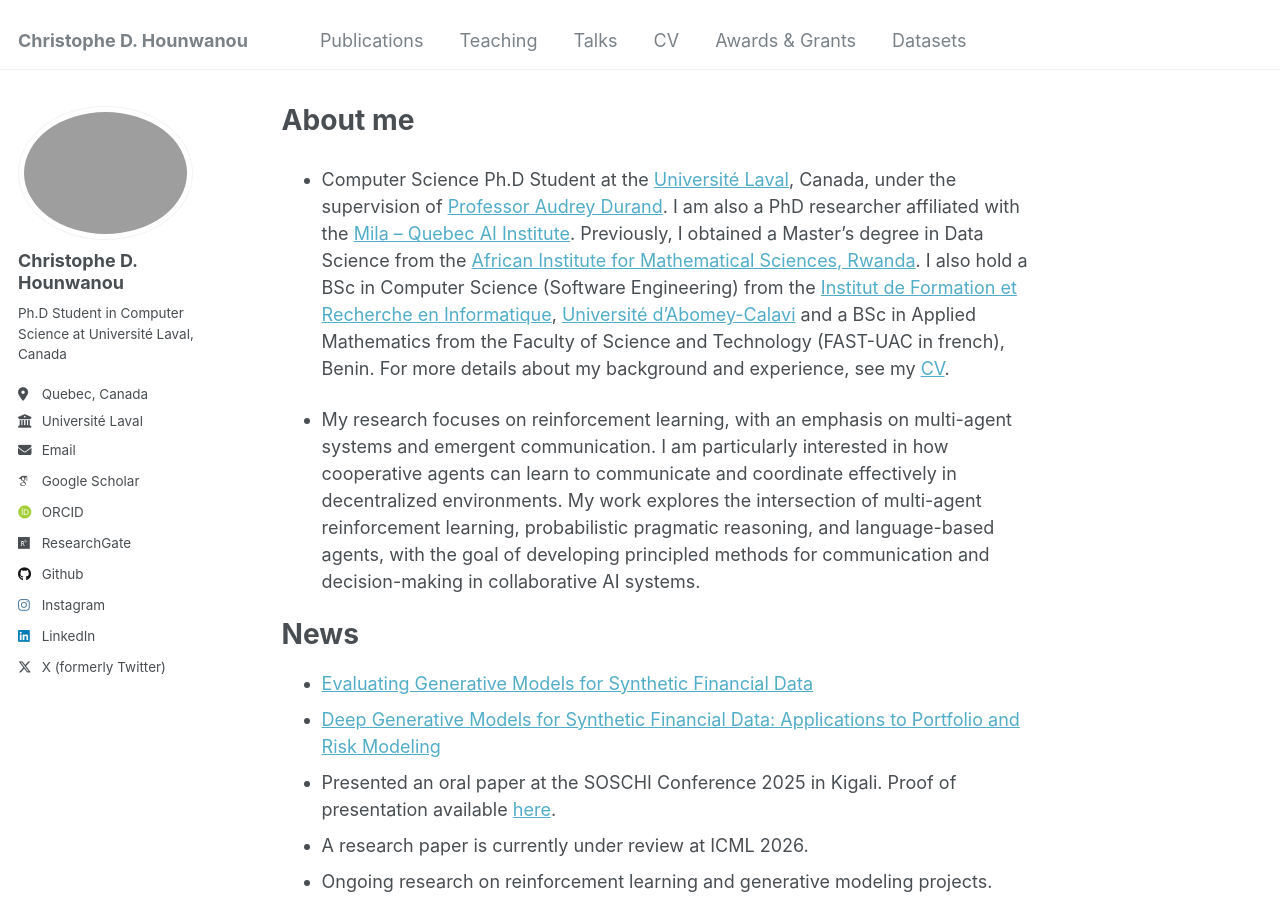
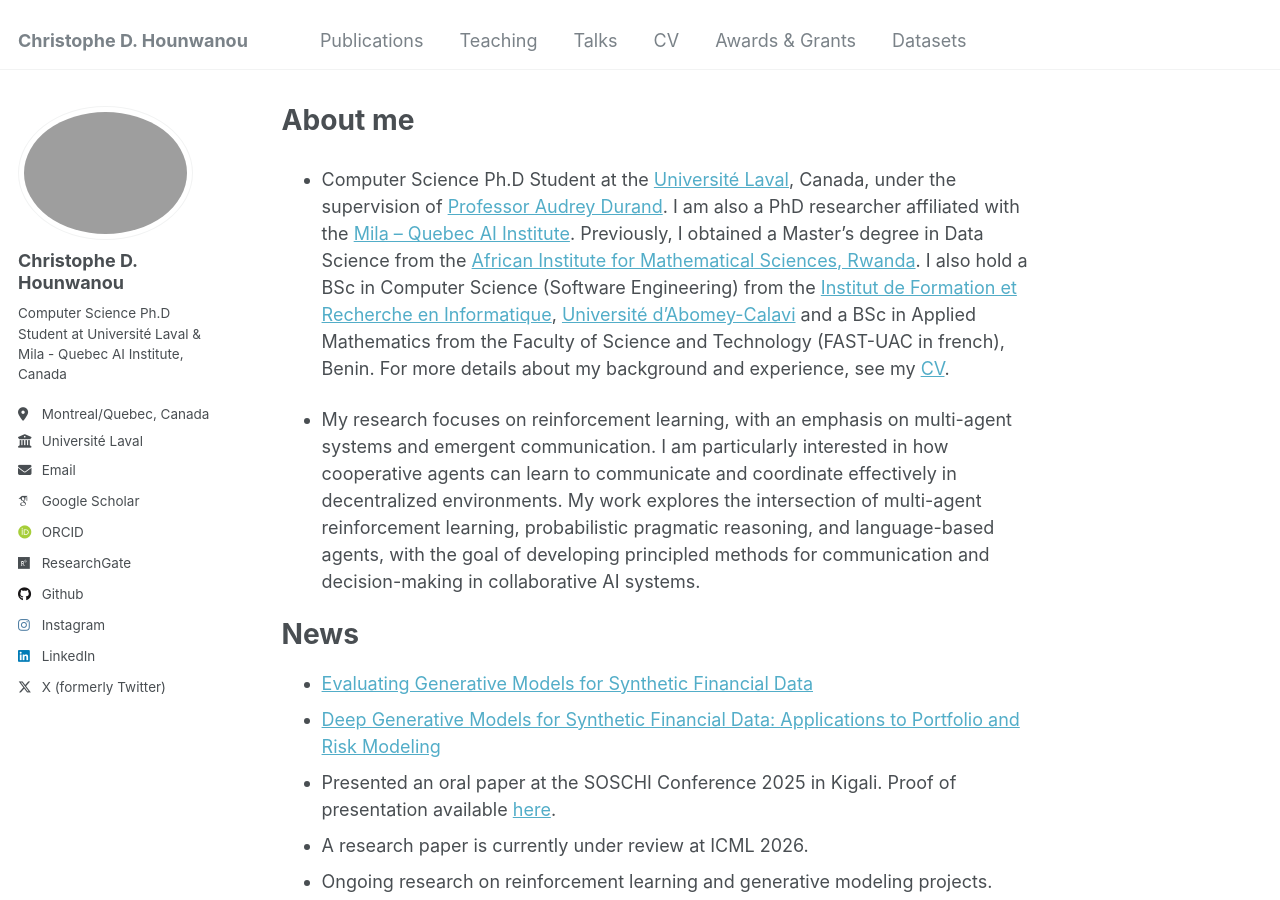
Before and after one commit to chrishounwanou/chrishounwanou.github.io, a Jekyll site: the page built from _pages/about.md, in a window 1280 px wide and 900 px high. Built offline with Jekyll 4.4.1, drawn with Linux system fonts in a browser that asks for light colours; some web fonts are replaced.

Commit message:
Update _config.yml

```diff
--- a/_config.yml
+++ b/_config.yml
@@ -11,7 +11,7 @@ locale                   : "en-US"
 title                    : "Christophe D. Hounwanou"
 title_separator          : "-"
 name                     : &name "Christophe D. Hounwanou"
-description              : &description "Ph.D Student in Computer Science at Université Laval"
+description              : &description "Computer Science Ph.D Student at Université Laval & Mila - Quebec AI Institute"
 url                      : https://chrishounwanou.github.io # the base hostname & protocol for your site e.g. "https://mmistakes.github.io"
 baseurl                  : "" # the subpath of your site, e.g. "/blog"
 repository               : "chrishounwanou/chrishounwanou.github.io"
@@ -83,8 +83,8 @@ analytics:
 author:
   name             : "Christophe D. Hounwanou"
   avatar           : "Chris.png"
-  bio              : "Ph.D Student in Computer Science at Université Laval, Canada "
-  location         : "Quebec, Canada"
+  bio              : "Computer Science Ph.D Student at Université Laval & Mila - Quebec AI Institute, Canada "
+  location         : "Montreal/Quebec, Canada"
   employer         :  Université Laval
   #pubmed           : #"https://www.ncbi.nlm.nih.gov/pubmed/?term=christophe+hounwanou"
   googlescholar    : "https://scholar.google.com/citations?user=2i7KV8EAAAAJ"
```
